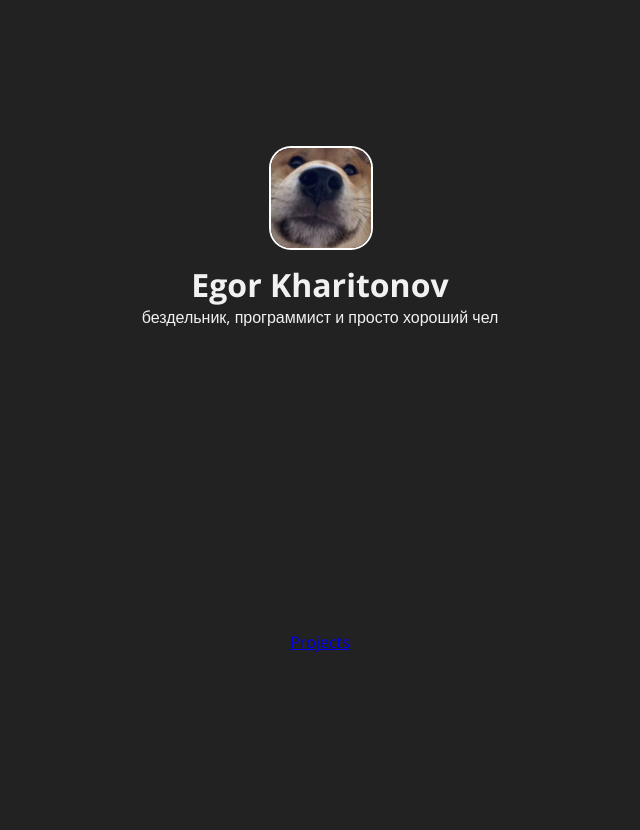
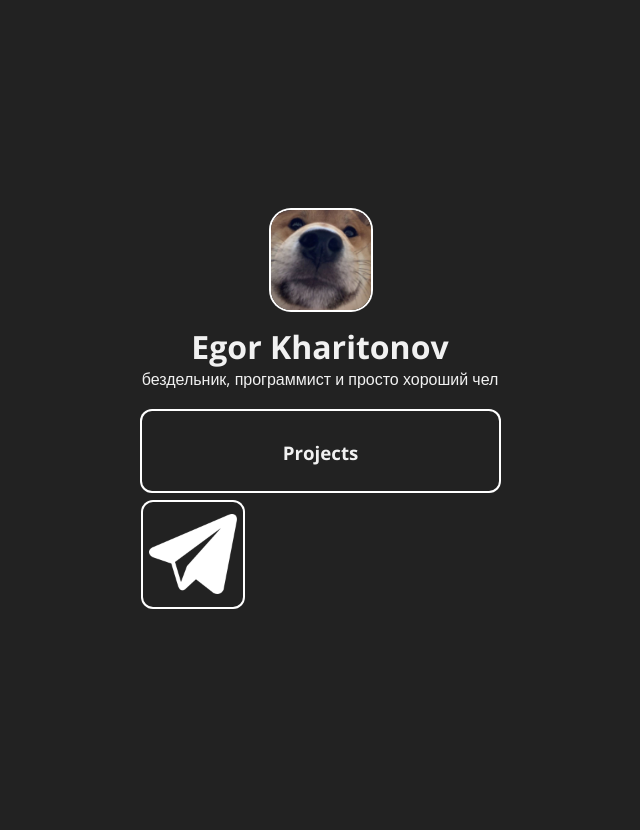
Before and after one commit to kharitonov-egor/kharitonovegor.com, a PHP site: page / in a window 1280 px wide. Shown: the whole page, without its empty margins (320-960 px from the left). Before the commit the page ends 652 px from the top, so only its background shows below. Run offline with PHP 8.4, Linux system fonts and the light colour scheme.

Commit message:
added links

```diff
--- a/index.html
+++ b/index.html
@@ -27,9 +27,16 @@
             </header>
 
             <div class="Mainsection">
-                <a href="https://kharitonovegor.xyz/projects.html" class="projectsLink"><p>Projects</p></a>
+                <h3 class="textMain">Projects</h3>
             </div>
 
+            <div class="footersection">
+                <div class="linkIconsWrapper">
+                    <a href="https://t.me/kharitonov_egor" target="_blank">
+                        <img src="images/tg.png" class="linkIcons">
+                    </a>
+                </div>
+            </div>
 
         <script src="script.js"></script>
 
--- a/styles.css
+++ b/styles.css
@@ -17,43 +17,64 @@ body {
     transition: all 250ms;
 }
 
-div {
-    box-sizing: border-box;
-}
-
 .container {
-    width: 700px;
+    width: 450px;
     height: 100%;
     margin: 0 auto;
     display: grid;
     place-items: center;
+    align-content: center;
+    justify-content: center;
+    align-items: center;
+    padding: 15px;
+}
 
-}
 
 p, h1 {
     margin: 0;
 }
 header {
     text-align: center;
-    margin-bottom: 10px;
+    margin-bottom: 20px;
 }
 .icon {
     width: 100px;
     height: 100px;
     border-radius: 20%;
-    border: #f1f1f1 20px;
     margin: 1px 0 0 1px;
     box-shadow: 0 0 0 2px #fff;
     margin-bottom: 10px;
 }
-.mainSection {
+.Mainsection {
     text-align: center;
+    width: 100%;
+    height: 80px;
+    margin: 1px 0 0 1px;
+    box-shadow: 0 0 0 2px #fff;
+    border-radius: 10px;
     margin-bottom: 10px;
 }
-.projectsLink {
+
+.textMain {
+    margin-top: 29.2px;
+    margin-bottom: 29.2px;
+}
+
+.linkIcons {
+    width: 100px;
+    height: 100px;
+}
+
+.linkIconsWrapper{
+    float: left;
+    margin: 1px 0 0 1px;
+    box-shadow: 0 0 0 2px #fff;
+    border-radius: 10px;
+}
+
+.footersection {
     width: 100%;
-    height: 10px;
-    background-color: white;
+    height: 120px;
 }
 
 /* SCROLLING BAR */
```
Also changed, not shown: images/tg.png (added).
